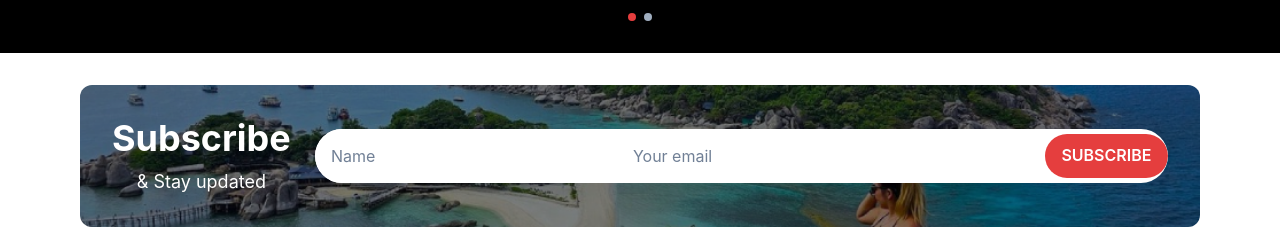
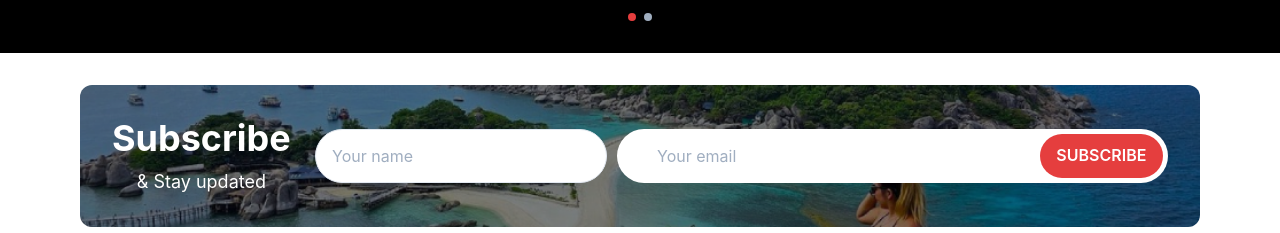
Before and after one commit to rapthar/sandypaths, a React (Create React App) app: page / in a window 1280 px wide. Shown: the part 2960-3193 px from the top of the page. Built offline with nearby package versions, Linux system fonts and the light colour scheme.

Commit message:
Update Homesix.jsx

```diff
--- a/src/Components/Home/Homesix.jsx
+++ b/src/Components/Home/Homesix.jsx
@@ -30,28 +30,34 @@ function Homesix() {
           </Box>
           <Flex
             w="full"
-            maxW="853px" // Increased by 20px to account for the added spacing
-            bg="white"
-            borderRadius="full"
-            overflow="hidden"
-            h="54px"
+            maxW="853px"
+            justifyContent="space-between"
             alignItems="center"
           >
             <Input
-              placeholder="Name"
-              border="none"
-              _focus={{ boxShadow: "none" }}
+              placeholder="Your name"
+              bg="white"
+              borderRadius="full"
               w="292px"
               h="54px"
-              mr="10px" // Added right margin
+              _placeholder={{ color: "gray.400" }}
+              mr="10px"
             />
+            <Flex
+              bg="white"
+              borderRadius="full"
+              w="551px"
+              h="54px"
+              alignItems="center"
+              pl="6"
+              pr="5px"
+            >
               <Input
                 placeholder="Your email"
                 border="none"
                 _focus={{ boxShadow: "none" }}
-              w="418px"
-              h="54px"
-              mr="10px" // Added right margin
+                flex="1"
+                _placeholder={{ color: "gray.400" }}
               />
               <Button
                 colorScheme="red"
@@ -63,6 +69,7 @@ function Homesix() {
               </Button>
             </Flex>
           </Flex>
+        </Flex>
       </Box>
     </Box>
   );
```
Lines whose indentation alone changed are shown as unchanged.
